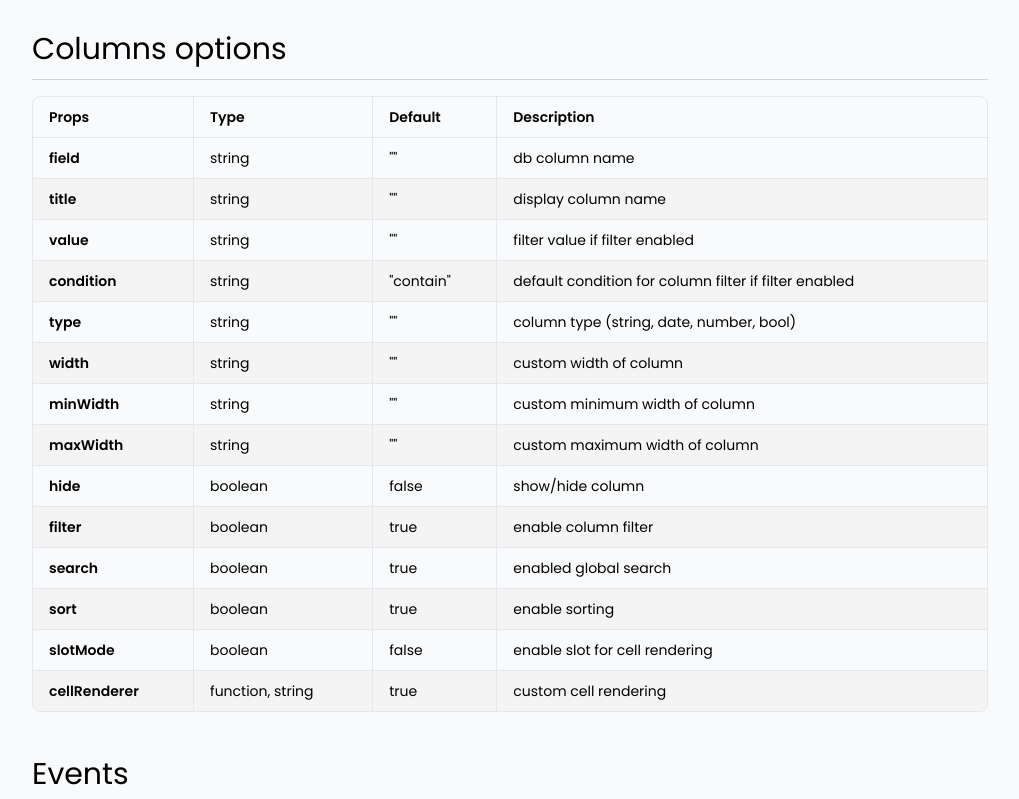
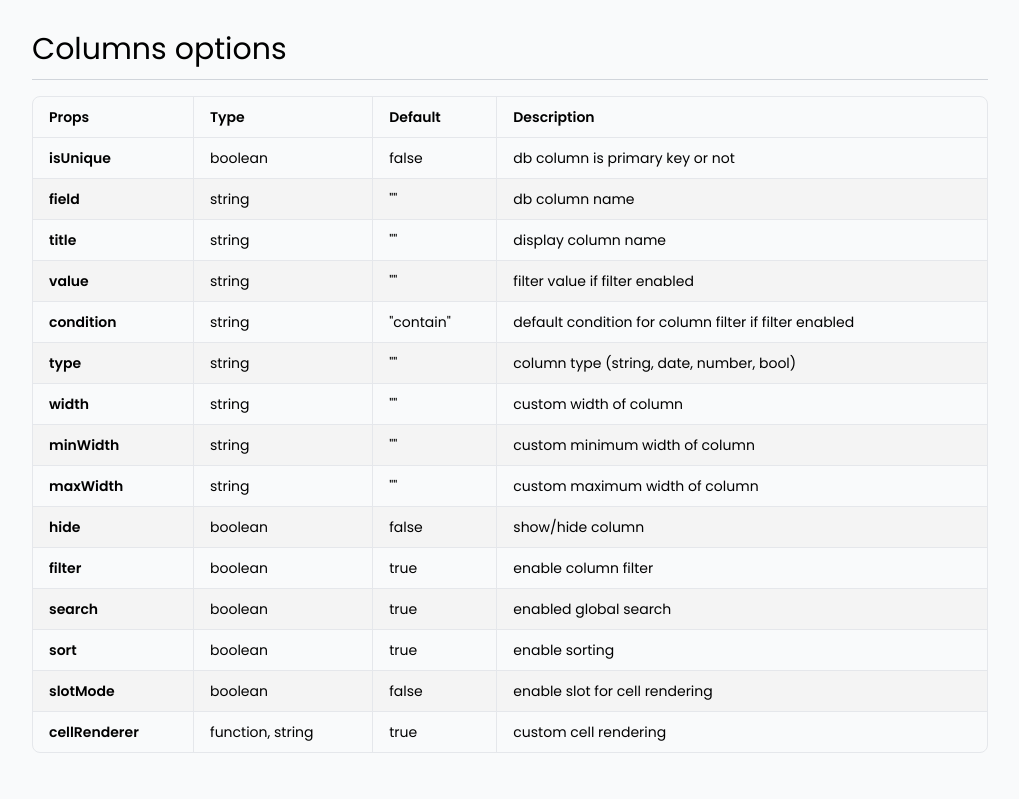
Before and after one commit to bhaveshpatel200/vue3-datatable-document, a Nuxt app: page / in a window 1280 px wide. Shown: the part 2001-2800 px from the top of the page, without its empty margins (260-1279 px from the left). Built offline with nearby package versions, Linux system fonts and the light colour scheme.

Commit message:
Initial commit

```diff
--- a/pages/basic.vue
+++ b/pages/basic.vue
@@ -78,7 +78,7 @@
   const config = useRuntimeConfig();
   const cols =
     ref([
-      { field: 'id', title: 'ID' },
+      { field: 'id', title: 'ID', isUnique: true },
       { field: 'firstName', title: 'First Name' },
       { field: 'lastName', title: 'Last Name' },
       { field: 'email', title: 'Email' },
--- a/pages/checkbox.vue
+++ b/pages/checkbox.vue
@@ -78,7 +78,7 @@
   const ids = ref([]);
   const cols =
     ref([
-      { field: 'id', title: 'ID' },
+      { field: 'id', title: 'ID', isUnique: true },
       { field: 'firstName', title: 'First Name' },
       { field: 'lastName', title: 'Last Name' },
       { field: 'email', title: 'Email' },
--- a/pages/column-search.vue
+++ b/pages/column-search.vue
@@ -96,7 +96,7 @@
   const search = ref('');
   const cols =
     ref([
-      { field: 'id', title: 'ID', search: false },
+      { field: 'id', title: 'ID', isUnique: true, search: false },
       { field: 'firstName', title: 'First Name' },
       { field: 'lastName', title: 'Last Name' },
       { field: 'email', title: 'Email', search: false },
--- a/pages/custom-page-size.vue
+++ b/pages/custom-page-size.vue
@@ -85,7 +85,7 @@ const rows = ref([
 
   const cols =
     ref([
-      { field: 'id', title: 'ID' },
+      { field: 'id', title: 'ID', isUnique: true },
       { field: 'firstName', title: 'First Name' },
       { field: 'lastName', title: 'Last Name' },
       { field: 'email', title: 'Email' },
--- a/pages/index.vue
+++ b/pages/index.vue
@@ -228,6 +228,12 @@
               </tr>
             </thead>
             <tbody>
+              <tr>
+                <td class="font-semibold">isUnique</td>
+                <td align="left">boolean</td>
+                <td>false</td>
+                <td>db column is primary key or not</td>
+              </tr>
               <tr>
                 <td class="font-semibold">field</td>
                 <td align="left">string</td>
--- a/pages/slot.vue
+++ b/pages/slot.vue
@@ -81,7 +81,7 @@
   const config = useRuntimeConfig();
   const cols =
     ref([
-      { field: 'id', title: 'ID' },
+      { field: 'id', title: 'ID', isUnique: true },
       { field: 'firstName', title: 'First Name' },
       { field: 'lastName', title: 'Last Name' },
       { field: 'email', title: 'Email' },
--- a/pages/sorting.vue
+++ b/pages/sorting.vue
@@ -78,7 +78,7 @@
 
   const cols =
     ref([
-      { field: 'id', title: 'ID' },
+      { field: 'id', title: 'ID', isUnique: true },
       { field: 'firstName', title: 'First Name' },
       { field: 'lastName', title: 'Last Name' },
       { field: 'email', title: 'Email' },
```
